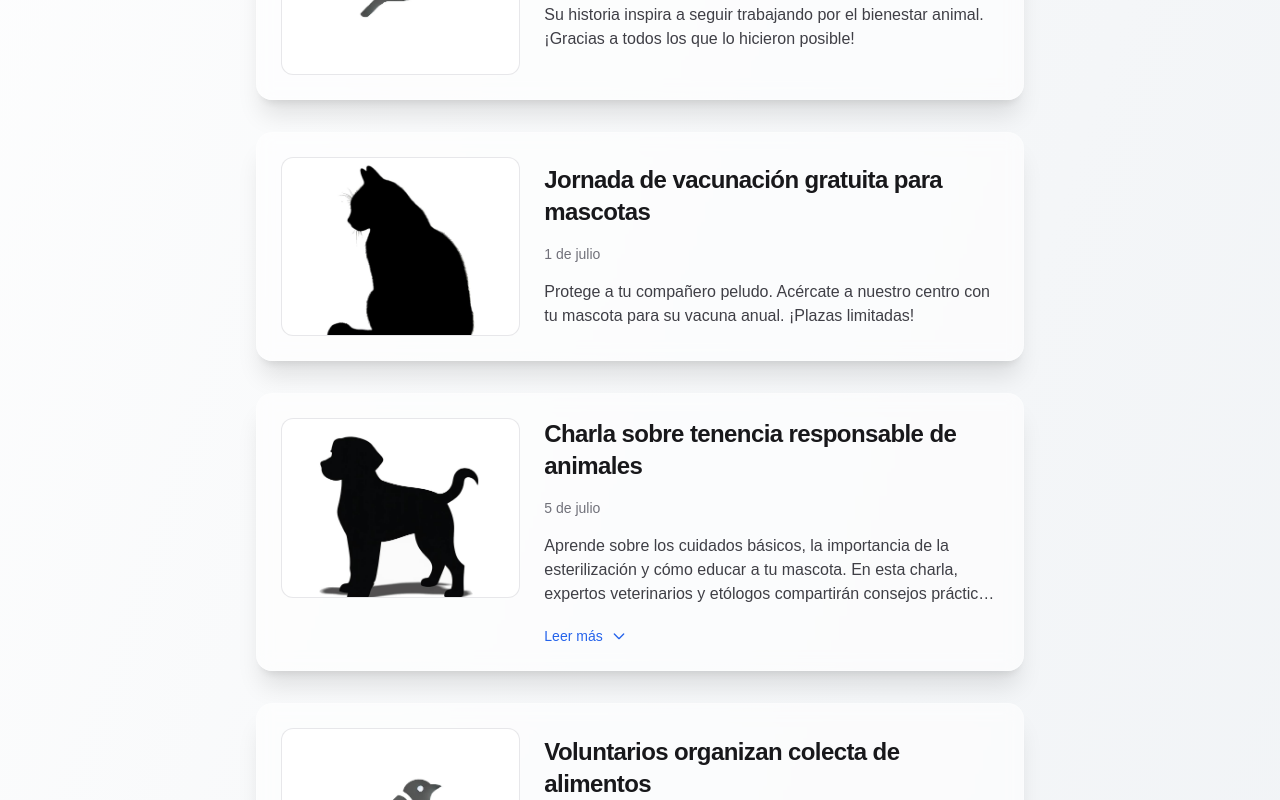
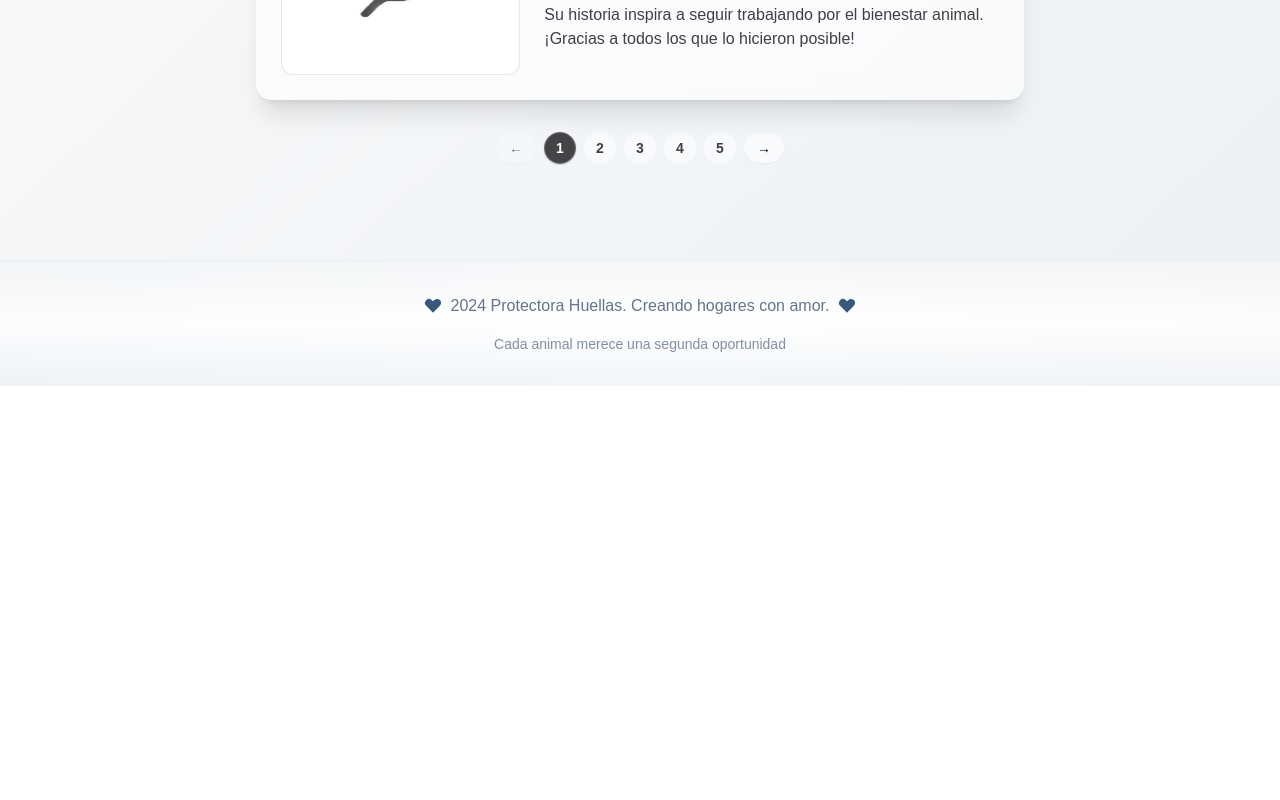
Before and after one commit to efe13dev/huellas-nextjs, a Next.js app: page / in a window 1280 px wide. Shown: the part 1080-1880 px from the top of the page. After the commit the page ends 1466 px from the top, so only its background shows below. Built offline with nearby package versions, Linux system fonts and the light colour scheme.

Commit message:
feat: agregar paginación con animaciones y controles accesibles a la lista de noticias

```diff
--- a/src/components/AnimatedNewsList.tsx
+++ b/src/components/AnimatedNewsList.tsx
@@ -17,12 +17,29 @@ export default function AnimatedNewsList({
   news: NewsItem[];
 }): JSX.Element {
   const [expandedItems, setExpandedItems] = useState<Set<string>>(new Set());
-  const [contentHeights, setContentHeights] = useState<Record<string, number>>({});
-  const [selectedImage, setSelectedImage] = useState<{ src: string; alt: string } | null>(null);
+  const [contentHeights, setContentHeights] = useState<Record<string, number>>(
+    {}
+  );
+  const [selectedImage, setSelectedImage] = useState<{
+    src: string;
+    alt: string;
+  } | null>(null);
+  const [currentPage, setCurrentPage] = useState(1);
+  const [pageDirection, setPageDirection] = useState<1 | -1>(1); // 1: siguiente, -1: anterior
+  const itemsPerPage = 3;
+  const totalPages = Math.ceil(news.length / itemsPerPage);
   const contentRefs = useRef<Record<string, HTMLParagraphElement>>({});
 
+  // Para accesibilidad: mover foco al principio de la lista al cambiar de página
+  const topRef = useRef<HTMLDivElement>(null);
+  useEffect(() => {
+    if (topRef.current != null) {
+      topRef.current.focus();
+    }
+  }, [currentPage]);
+
   const toggleExpanded = (itemId: string): void => {
-    setExpandedItems(prev => {
+    setExpandedItems((prev) => {
       const newSet = new Set(prev);
       if (newSet.has(itemId)) {
         newSet.delete(itemId);
@@ -46,14 +63,14 @@ export default function AnimatedNewsList({
   // Cerrar modal con tecla Escape
   useEffect(() => {
     const handleKeyDown = (event: KeyboardEvent): void => {
-      if (event.key === 'Escape' && selectedImage !== null) {
+      if (event.key === "Escape" && selectedImage !== null) {
         closeImageModal();
       }
     };
 
-    document.addEventListener('keydown', handleKeyDown);
+    document.addEventListener("keydown", handleKeyDown);
     return () => {
-      document.removeEventListener('keydown', handleKeyDown);
+      document.removeEventListener("keydown", handleKeyDown);
     };
   }, [selectedImage]);
 
@@ -63,11 +80,11 @@ export default function AnimatedNewsList({
     Object.entries(contentRefs.current).forEach(([id, ref]) => {
       if (ref !== null && ref !== undefined) {
         // Temporalmente remover line-clamp para medir altura completa
-        ref.style.display = '-webkit-box';
-        ref.style.webkitLineClamp = 'unset';
+        ref.style.display = "-webkit-box";
+        ref.style.webkitLineClamp = "unset";
         heights[id] = ref.scrollHeight;
         // Restaurar line-clamp
-        ref.style.webkitLineClamp = '3';
+        ref.style.webkitLineClamp = "3";
       }
     });
     setContentHeights(heights);
@@ -75,13 +92,30 @@ export default function AnimatedNewsList({
 
   return (
     <>
-      <div className="flex flex-col gap-8">
-        <AnimatePresence>
-          {news.map((item, idx) => {
+      <div
+        ref={topRef}
+        tabIndex={-1}
+        className="flex flex-col gap-8 outline-none"
+      >
+        <AnimatePresence mode="wait" initial={false}>
+          <motion.div
+            key={currentPage}
+            initial={{ opacity: 0, x: pageDirection > 0 ? 60 : -60 }}
+            animate={{ opacity: 1, x: 0 }}
+            exit={{ opacity: 0, x: pageDirection > 0 ? -60 : 60 }}
+            transition={{ duration: 0.5, ease: [0.25, 0.46, 0.45, 0.94] }}
+            className="flex flex-col gap-8"
+          >
+            {news
+              .slice(
+                (currentPage - 1) * itemsPerPage,
+                currentPage * itemsPerPage
+              )
+              .map((item, idx) => {
                 const expanded = isExpanded(item.id.toString());
                 const isLongContent = item.content.length > 200;
                 const itemId = item.id.toString();
-            const fullHeight = contentHeights[itemId] ?? 'auto';
+                const fullHeight = contentHeights[itemId] ?? "auto";
 
                 return (
                   <motion.article
@@ -124,7 +158,12 @@ export default function AnimatedNewsList({
                                 stroke="currentColor"
                                 viewBox="0 0 24 24"
                               >
-                            <path strokeLinecap="round" strokeLinejoin="round" strokeWidth={2} d="M21 21l-6-6m2-5a7 7 0 11-14 0 7 7 0 0114 0zM10 7v3m0 0v3m0-3h3m-3 0H7" />
+                                <path
+                                  strokeLinecap="round"
+                                  strokeLinejoin="round"
+                                  strokeWidth={2}
+                                  d="M21 21l-6-6m2-5a7 7 0 11-14 0 7 7 0 0114 0zM10 7v3m0 0v3m0-3h3m-3 0H7"
+                                />
                               </svg>
                             </motion.div>
                           </div>
@@ -141,11 +180,15 @@ export default function AnimatedNewsList({
                         <motion.div
                           className="overflow-hidden"
                           animate={{
-                        height: expanded ? fullHeight : (isLongContent ? 72 : 'auto') // 72px ≈ 3 líneas
+                            height: expanded
+                              ? fullHeight
+                              : isLongContent
+                                ? 72
+                                : "auto", // 72px ≈ 3 líneas
                           }}
                           transition={{
                             duration: 0.5,
-                        ease: [0.25, 0.46, 0.45, 0.94] // Curva suave y natural
+                            ease: [0.25, 0.46, 0.45, 0.94], // Curva suave y natural
                           }}
                         >
                           <p
@@ -156,10 +199,14 @@ export default function AnimatedNewsList({
                             }}
                             className="text-base text-zinc-700 dark:text-zinc-200 leading-6"
                             style={{
-                          display: '-webkit-box',
-                          WebkitBoxOrient: 'vertical',
-                          WebkitLineClamp: expanded ? 'unset' : (isLongContent ? 3 : 'unset'),
-                          overflow: 'hidden'
+                              display: "-webkit-box",
+                              WebkitBoxOrient: "vertical",
+                              WebkitLineClamp: expanded
+                                ? "unset"
+                                : isLongContent
+                                  ? 3
+                                  : "unset",
+                              overflow: "hidden",
                             }}
                           >
                             {item.content}
@@ -171,20 +218,20 @@ export default function AnimatedNewsList({
                             initial={{ opacity: 0, y: 10 }}
                             animate={{
                               opacity: 1,
-                          y: 0
+                              y: 0,
                             }}
                             whileHover={{
                               scale: 1.02,
-                          y: -1
+                              y: -1,
                             }}
                             whileTap={{
-                          scale: 0.98
+                              scale: 0.98,
                             }}
                             transition={{
                               delay: 0.2,
                               type: "spring",
                               stiffness: 400,
-                          damping: 25
+                              damping: 25,
                             }}
                             onClick={() => {
                               toggleExpanded(item.id.toString());
@@ -193,25 +240,25 @@ export default function AnimatedNewsList({
                           >
                             <motion.span
                               animate={{
-                            x: expanded ? 2 : 0
+                                x: expanded ? 2 : 0,
                               }}
                               transition={{
                                 duration: 0.2,
-                            ease: "easeOut"
+                                ease: "easeOut",
                               }}
                             >
-                          {expanded ? 'Leer menos' : 'Leer más'}
+                              {expanded ? "Leer menos" : "Leer más"}
                             </motion.span>
                             <motion.div
                               animate={{
                                 rotate: expanded ? 180 : 0,
-                            scale: expanded ? 1.1 : 1
+                                scale: expanded ? 1.1 : 1,
                               }}
                               transition={{
                                 duration: 0.3,
                                 type: "spring",
                                 stiffness: 300,
-                            damping: 20
+                                damping: 20,
                               }}
                             >
                               <motion.svg
@@ -220,13 +267,18 @@ export default function AnimatedNewsList({
                                 stroke="currentColor"
                                 viewBox="0 0 24 24"
                                 whileHover={{
-                              y: expanded ? 1 : -1
+                                  y: expanded ? 1 : -1,
                                 }}
                                 transition={{
-                              duration: 0.2
+                                  duration: 0.2,
                                 }}
                               >
-                            <path strokeLinecap="round" strokeLinejoin="round" strokeWidth={2} d="M19 9l-7 7-7-7" />
+                                <path
+                                  strokeLinecap="round"
+                                  strokeLinejoin="round"
+                                  strokeWidth={2}
+                                  d="M19 9l-7 7-7-7"
+                                />
                               </motion.svg>
                             </motion.div>
                           </motion.button>
@@ -236,8 +288,58 @@ export default function AnimatedNewsList({
                   </motion.article>
                 );
               })}
+          </motion.div>
         </AnimatePresence>
       </div>
+
+      {/* Controles de paginación */}
+      {totalPages > 1 && (
+        <nav
+          className="flex justify-center items-center gap-2 mt-8 select-none"
+          aria-label="Paginación de noticias"
+        >
+          <button
+            aria-label="Anterior"
+            onClick={() => {
+              setPageDirection(-1);
+              setCurrentPage((p) => Math.max(1, p - 1));
+            }}
+            disabled={currentPage === 1}
+            className={`rounded-full px-3 py-1 text-sm font-medium border border-white/20 dark:border-zinc-700/40 bg-white/50 dark:bg-zinc-900/50 shadow-sm backdrop-blur transition-colors duration-200 hover:bg-white/80 dark:hover:bg-zinc-900/70 disabled:opacity-50 disabled:cursor-not-allowed focus:outline-none focus:ring-2 focus:ring-blue-400/50`}
+          >
+            ←
+          </button>
+          {Array.from({ length: totalPages }, (_, i) => (
+            <button
+              key={i}
+              aria-label={`Ir a la página ${i + 1}`}
+              onClick={() => {
+                setPageDirection(i + 1 > currentPage ? 1 : -1);
+                setCurrentPage(i + 1);
+              }}
+              className={`rounded-full w-8 h-8 flex items-center justify-center text-sm font-semibold border border-white/20 dark:border-zinc-700/40 transition-colors duration-200 focus:outline-none focus:ring-2 focus:ring-blue-400/50
+                ${
+                  currentPage === i + 1
+                    ? "bg-zinc-900/80 dark:bg-zinc-100/80 text-white dark:text-zinc-900 shadow"
+                    : "bg-white/50 dark:bg-zinc-900/50 text-zinc-700 dark:text-zinc-200 hover:bg-white/80 dark:hover:bg-zinc-900/70"
+                }`}
+            >
+              {i + 1}
+            </button>
+          ))}
+          <button
+            aria-label="Siguiente"
+            onClick={() => {
+              setPageDirection(1);
+              setCurrentPage((p) => Math.min(totalPages, p + 1));
+            }}
+            disabled={currentPage === totalPages}
+            className={`rounded-full px-3 py-1 text-sm font-medium border border-white/20 dark:border-zinc-700/40 bg-white/50 dark:bg-zinc-900/50 shadow-sm backdrop-blur transition-colors duration-200 hover:bg-white/80 dark:hover:bg-zinc-900/70 disabled:opacity-50 disabled:cursor-not-allowed focus:outline-none focus:ring-2 focus:ring-blue-400/50`}
+          >
+            →
+          </button>
+        </nav>
+      )}
 
       {/* Modal de imagen */}
       <AnimatePresence>
@@ -258,7 +360,7 @@ export default function AnimatedNewsList({
                 duration: 0.4,
                 type: "spring",
                 stiffness: 300,
-                damping: 25
+                damping: 25,
               }}
               className="relative max-w-4xl max-h-[90vh] w-full"
               onClick={(e) => {
@@ -282,7 +384,12 @@ export default function AnimatedNewsList({
                   stroke="currentColor"
                   viewBox="0 0 24 24"
                 >
-                  <path strokeLinecap="round" strokeLinejoin="round" strokeWidth={2} d="M6 18L18 6M6 6l12 12" />
+                  <path
+                    strokeLinecap="round"
+                    strokeLinejoin="round"
+                    strokeWidth={2}
+                    d="M6 18L18 6M6 6l12 12"
+                  />
                 </svg>
               </motion.button>
 
```
Lines whose indentation alone changed are shown as unchanged.
